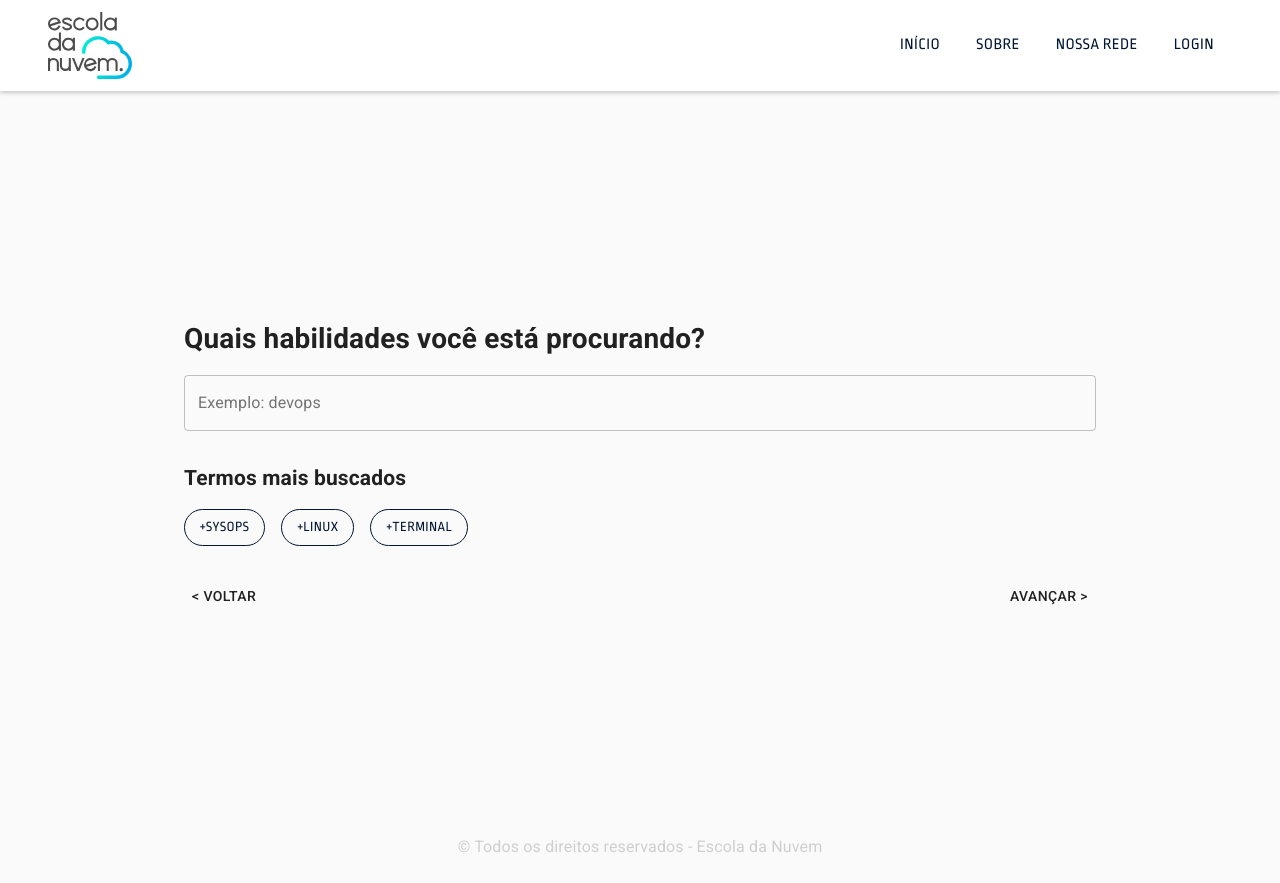
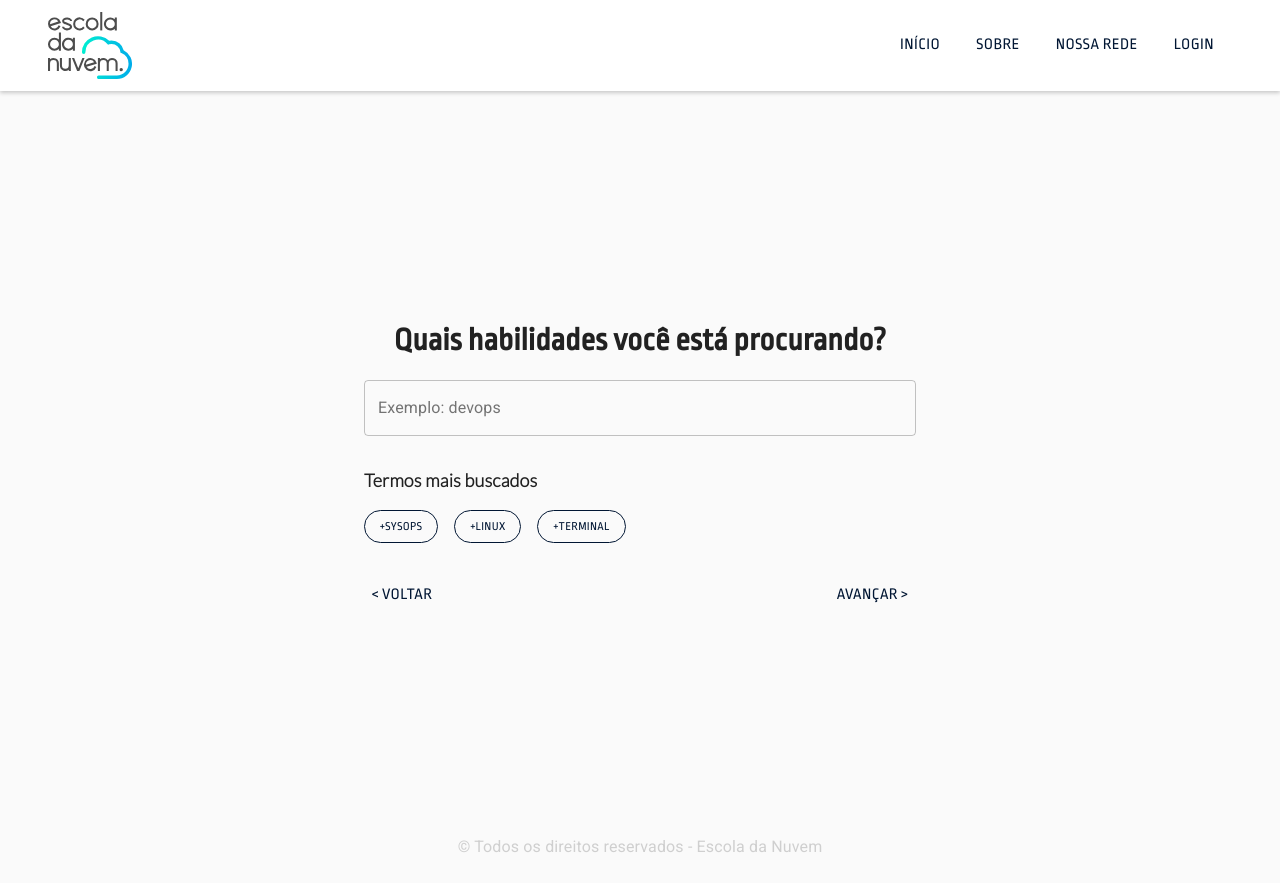
Before and after one commit to escoladanuvem/edn-web-frontend, a React (Create React App) app: page /network in a window 1280 px wide. Built offline with nearby package versions, Linux system fonts and the light colour scheme; the HTML template or start-up script is replaced by a standard one.

Commit message:
feat(Network) Added style on Network page

```diff
--- a/src/pages/Network.tsx
+++ b/src/pages/Network.tsx
@@ -24,9 +24,18 @@ const useStyles = makeStyles((theme) => ({
         flexDirection: 'column',
         justifyContent: 'flex-start',
     },
-    formElement: {
+    formTitle: {
         marginBottom: theme.spacing(2),
         marginTop: theme.spacing(4),
+        fontFamily: 'Ropa Sans, sans- serif',
+        fontSize: '32px',
+        textAlign: 'center',
+    },
+    formSubtitle: {
+        marginBottom: theme.spacing(2),
+        marginTop: theme.spacing(4),
+        fontFamily: 'Lato, sans- serif',
+        fontSize: '18px',
     },
     formActions: {
         display: 'flex',
@@ -34,13 +43,21 @@ const useStyles = makeStyles((theme) => ({
         justifyContent: 'space-between',
         marginTop: theme.spacing(4),
     },
+    formField: {
+        borderRadius: '100px',
+    },
     buttonTags: {
         marginRight: theme.spacing(2),
         borderRadius: '100px',
         fontFamily: 'Ropa Sans, sans- serif',
-        fontSize: '14px',
+        fontSize: '12px',
         color: '#011633',
         borderColor: '#011633',
+    },
+    buttonActions: {
+        fontFamily: 'Ropa Sans, sans- serif',
+        fontSize: '16px',
+        color: '#011633',
     },
 }));
 
@@ -48,17 +65,17 @@ function Network() {
     const classes = useStyles();
 
     return (
-        <Container className={classes.root} maxWidth="md">
+        <Container className={classes.root} maxWidth="sm">
             <Grid
                 container
                 alignItems="center"
             >
                 <Grid item xs={12} className={classes.networkContainer}>
                     <div className={classes.formContainer}>
-                        <h1 className={classes.formElement}>Quais habilidades você está procurando?</h1>
-                        <TextField label="Exemplo: devops" variant="outlined" />
+                        <h1 className={classes.formTitle}>Quais habilidades você está procurando?</h1>
+                        <TextField className={classes.formField} label="Exemplo: devops" variant="outlined" />
 
-                        <h2 className={classes.formElement}>Termos mais buscados</h2>
+                        <h2 className={classes.formSubtitle}>Termos mais buscados</h2>
                         <div>
                             <Button className={classes.buttonTags} variant="outlined">
                                 +sysops
@@ -72,10 +89,10 @@ function Network() {
                         </div>
                     </div>
                     <div className={classes.formActions}>
-                        <Button variant="text">
+                        <Button className={classes.buttonActions} variant="text" href='/'>
                             {'< voltar'}
                         </Button>
-                        <Button variant="text">
+                        <Button className={classes.buttonActions} variant="text">
                             {'avançar >'}
                         </Button>
                     </div>
```
